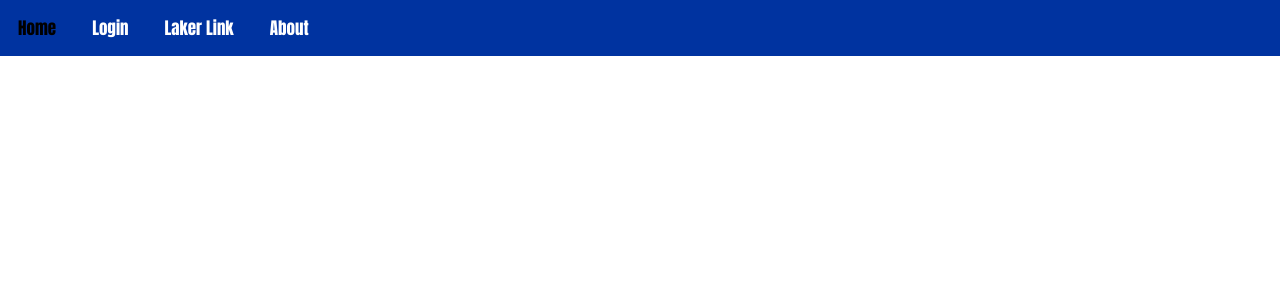
After one commit to GVSU-Sports-Analytics/Web-App, a Flask app: page /login in a window 1280 px wide. The commit adds this page. Shown: the top 300 px of the page. Run offline with Flask 2, Linux system fonts and the light colour scheme.

Commit message:
started working with login screen

```diff
--- a/app.py
+++ b/app.py
@@ -21,6 +21,13 @@ def index() -> str:
     )
 
 
+@app.route("/login", methods=["GET", "POST"])
+def login():
+    return render_template(
+        "login.html",
+    )
+
+
 if __name__ == "__main__":
     app.run(
         host="0.0.0.0",
--- a/static/styles.css
+++ b/static/styles.css
@@ -17,9 +17,9 @@ html {
 .title {
     font-size: 600%;
     font-weight: bold;
-    padding-top: 10%;
-    padding-left: 6%;
-    padding-bottom: 10%;
+    padding-top: 20%;
+    padding-left: 5%;
+    padding-bottom: 20%;
     color: #ffffff;
 }
 
--- a/templates/index.html
+++ b/templates/index.html
@@ -10,7 +10,9 @@
 <div>
     <nav class="topnav">
         <a href="/">Home</a>
+        <a href="/login">Login</a>
         <a href="https://gvsu.campuslabs.com/engage/organization/baseballanalytics">Laker Link</a>
+        <a href="/">About</a>
     </nav>
 </div>
 
--- /dev/null
+++ b/templates/login.html
@@ -0,0 +1,19 @@
+<!DOCTYPE html>
+
+<html lang="en">
+
+<head>
+    <title>Login</title>
+    <link rel="stylesheet" href="{{ url_for("static", filename="styles.css") }}">
+</head>
+
+<div>
+    <nav class="topnav">
+        <a href="/">Home</a>
+        <a href="/login">Login</a>
+        <a href="https://gvsu.campuslabs.com/engage/organization/baseballanalytics">Laker Link</a>
+        <a href="/">About</a>
+    </nav>
+</div>
+
+</html>
```
